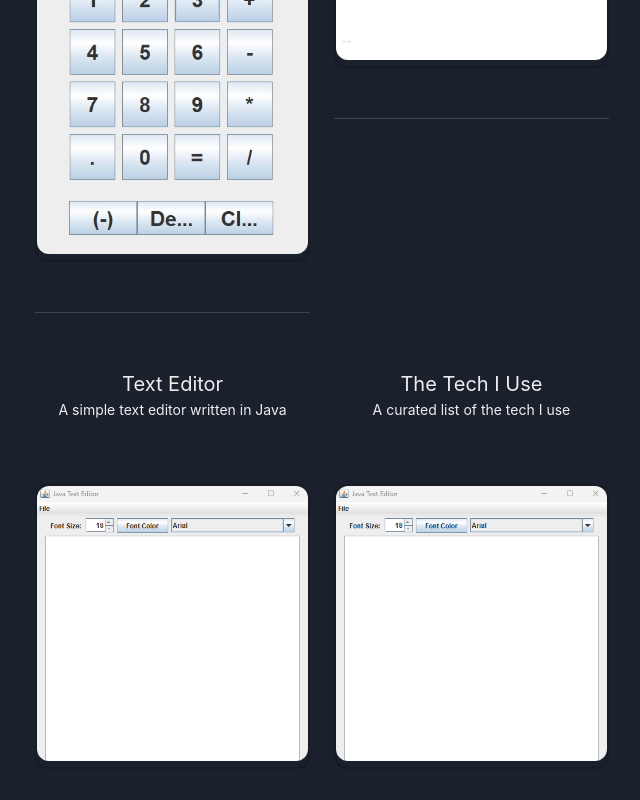
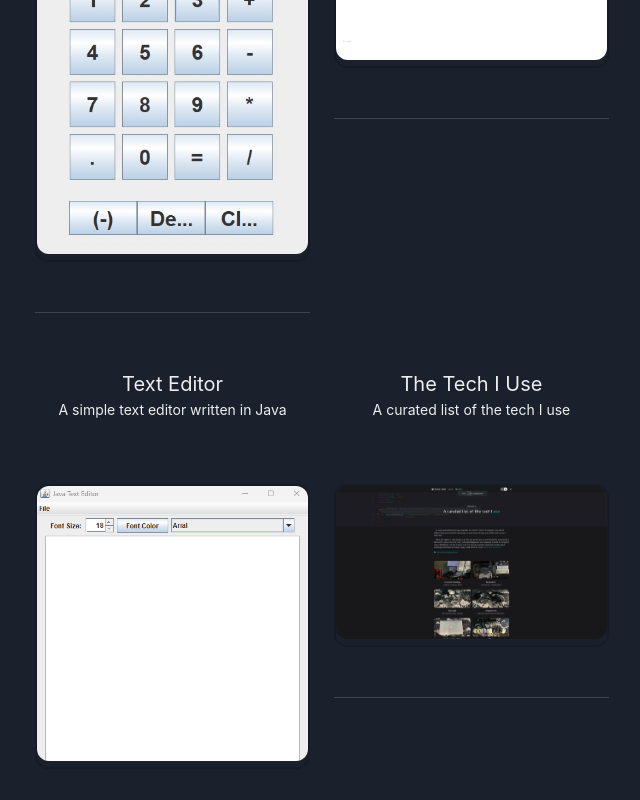
Before and after one commit to JoshJAL/updated-portfolio, a Next.js app: page /projects in a window 1280 px wide. Shown: the part 1482-2282 px from the top of the page, without its empty margins (318-958 px from the left). Built offline with nearby package versions, Linux system fonts and the light colour scheme.

Commit message:
change thumbnail for things i use

```diff
--- a/pages/projects.js
+++ b/pages/projects.js
@@ -11,6 +11,7 @@ import thumbJavaSnake from '../public/images/JavaSnake/gameRunning.jpg';
 import thumbJavaCalc from '../public/images/javaCalc/home.jpg';
 import thumbAdminDashboard from '../public/images/adminDashboard/desktop-light.jpg';
 import thumbTextEditor from '../public/images/JavaTextEditor/firstOpen.png';
+import thumbThingsIUse from '../public/images/thingsIUse/home-dark.png';
 
 const Works = () => {
   return (
@@ -66,7 +67,7 @@ const Works = () => {
             </WorkGridItem>
           </Section>
           <Section>
-            <WorkGridItem id='thingsIUse' title='The Tech I Use' thumbnail={thumbTextEditor}>
+            <WorkGridItem id='thingsIUse' title='The Tech I Use' thumbnail={thumbThingsIUse}>
               A curated list of the tech I use
             </WorkGridItem>
           </Section>
```
